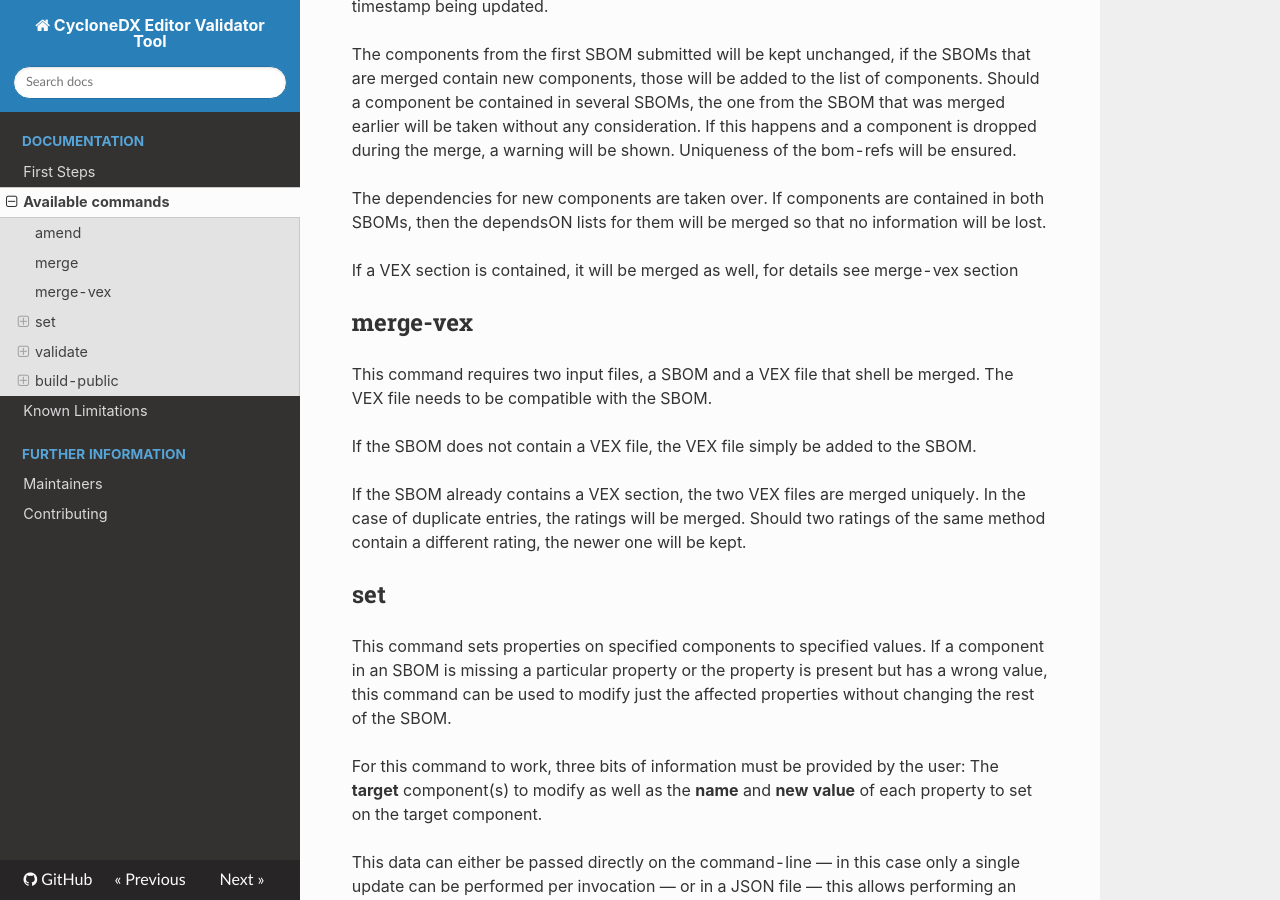
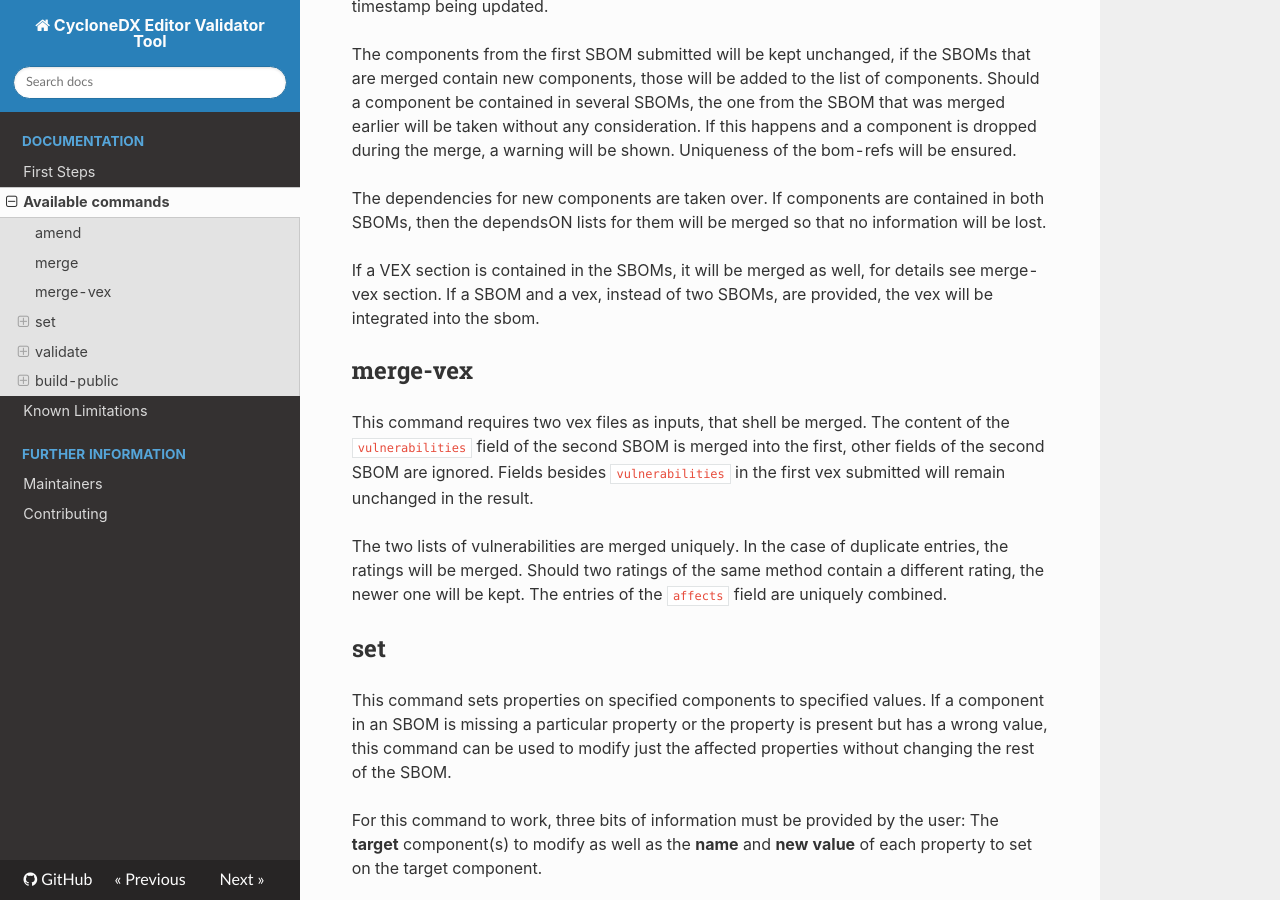
Before and after one commit to Festo-se/cyclonedx-editor-validator, an MkDocs documentation site: the page built from docs/available_commands.md, in a window 1280 px wide and 900 px high, scrolled down 1240 px. Built offline with MkDocs 1.6.1, drawn with Linux system fonts in a browser that asks for light colours; nearby versions of some CDN libraries; some web fonts are replaced.

Commit message:
doc: documentation of merge-vex updated, documentaion of merged expanded

```diff
--- a/docs/available_commands.md
+++ b/docs/available_commands.md
@@ -43,18 +43,20 @@
 If components are contained in both SBOMs, then the dependsON lists
 for them will be merged so that no information will be lost.
 
-If a VEX section is contained, it will be merged as well, for details see merge-vex section
+If a VEX section is contained in the SBOMs, it will be merged as well, for details see merge-vex section.
+If a SBOM and a vex, instead of two SBOMs, are provided, the vex will be integrated into the sbom.
 
 ## merge-vex
 
-This command requires two input files, a SBOM and a VEX file that shell be merged.
-The VEX file needs to be compatible with the SBOM.
+This command requires two vex files as inputs, that shell be merged.
+The content of the `vulnerabilities` field of the second SBOM is merged into the first,
+other fields of the second SBOM are ignored.
+Fields besides `vulnerabilities` in the first vex submitted will remain unchanged in the result.
 
-If the SBOM does not contain a VEX file, the VEX file simply be added to the SBOM.
-
-If the SBOM already contains a VEX section, the two VEX files are merged uniquely.
+The two lists of vulnerabilities are merged uniquely.
 In the case of duplicate entries, the ratings will be merged. Should two ratings
 of the same method contain a different rating, the newer one will be kept.
+The entries of the `affects` field are uniquely combined.
 
 ## set
 
```
